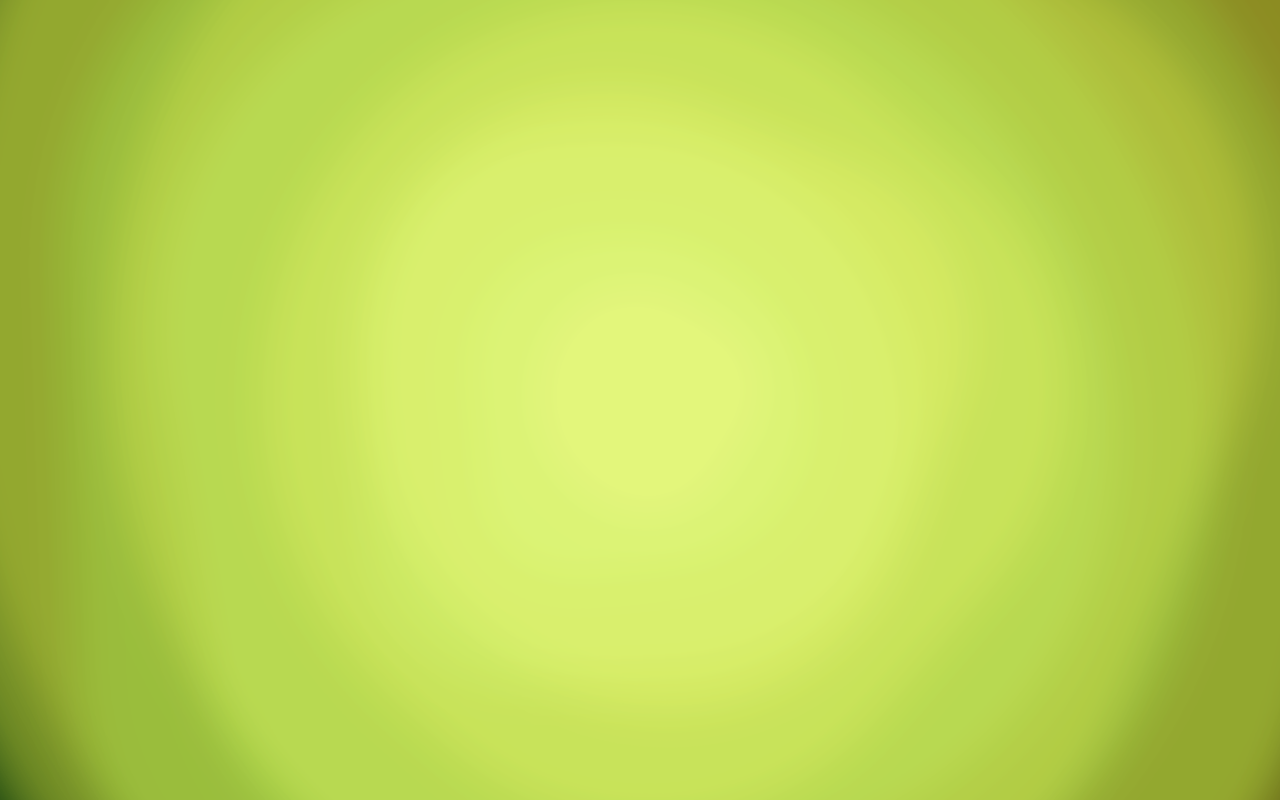
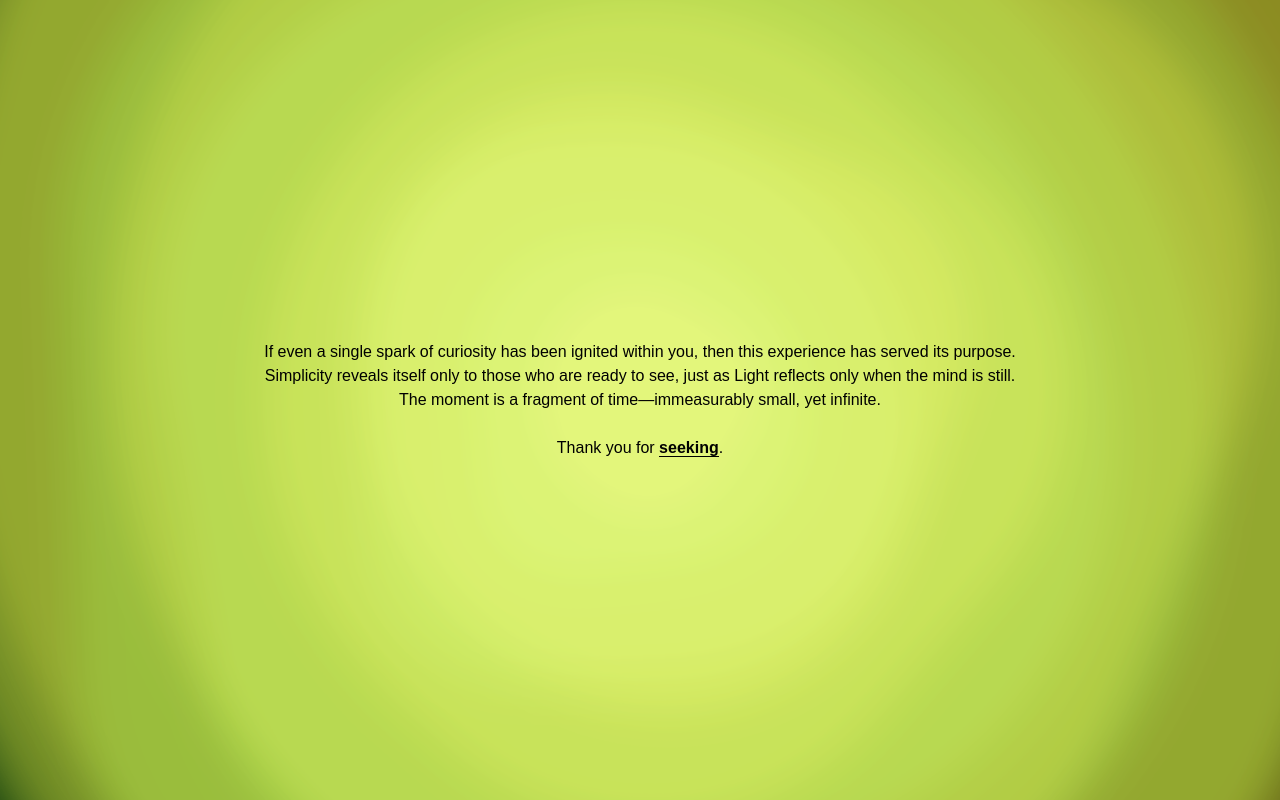
Before and after one commit to LightBearer69/0.ilizija.com, a plain HTML site: page index.html in a window 1280 px wide. Shown: the top 800 px of the page. Drawn offline with Linux system fonts and the light colour scheme.

Commit message:
Update index.html

```diff
--- a/index.html
+++ b/index.html
@@ -112,13 +112,15 @@ body {
 }
 
 .final-message {
-    font-size: 1.5rem;
-    opacity: 0;
-    position: absolute;
-    bottom: 5%;
+    font-size: 1rem;
+    font-weight: 300;
+    color: black;
     text-align: center;
-    width: 80%;
-    animation: fadeIn 3s ease-in 53s forwards;
+    max-width: 60%;  /* Prevents text from stretching too wide */
+    margin: 20px auto 10px auto;  /* Moves it up & keeps balance */
+    position: relative;
+    top: -20px; /* Moves it slightly up */
+    line-height: 1.5;
 }
 
 .final-message a {
@@ -178,10 +180,12 @@ body {
     <div id="izmantra" class="izmantra-message">Tir'zan Mah'nu Sah'vahn</div>
 
     <div class="final-message">
-        I hope that at least one aspect of this experience has created the smallest spark in the form of curiosity, admiring the simplicity.
-        Reflection in the Light is only visible once you realize how the moment is a fragment of time, unimaginably small yet infinite.
-        Thank you for <a href="https://www.youtube.com/watch?v=wU--Iuk76aE" target="_blank">searching</a>.
-    </div>
+    If even a single spark of curiosity has been ignited within you, then this experience has served its purpose.
+    Simplicity reveals itself only to those who are ready to see, just as Light reflects only when the mind is still.
+    The moment is a fragment of time—immeasurably small, yet infinite.
+    <br><br>
+    Thank you for <a href="https://www.youtube.com/watch?v=wU--Iuk76aE" target="_blank">seeking</a>.
+</div>
 
     <script>
         function createFractalLayers() {
```
